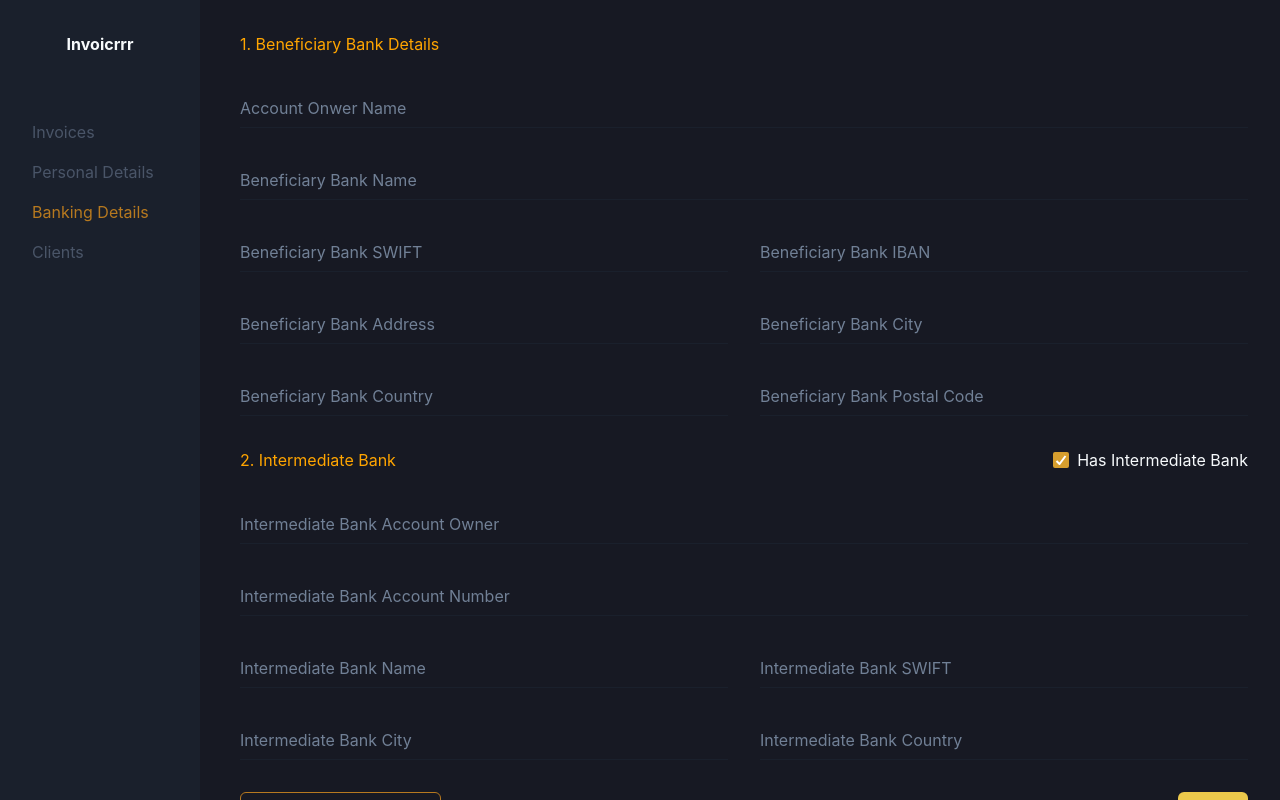
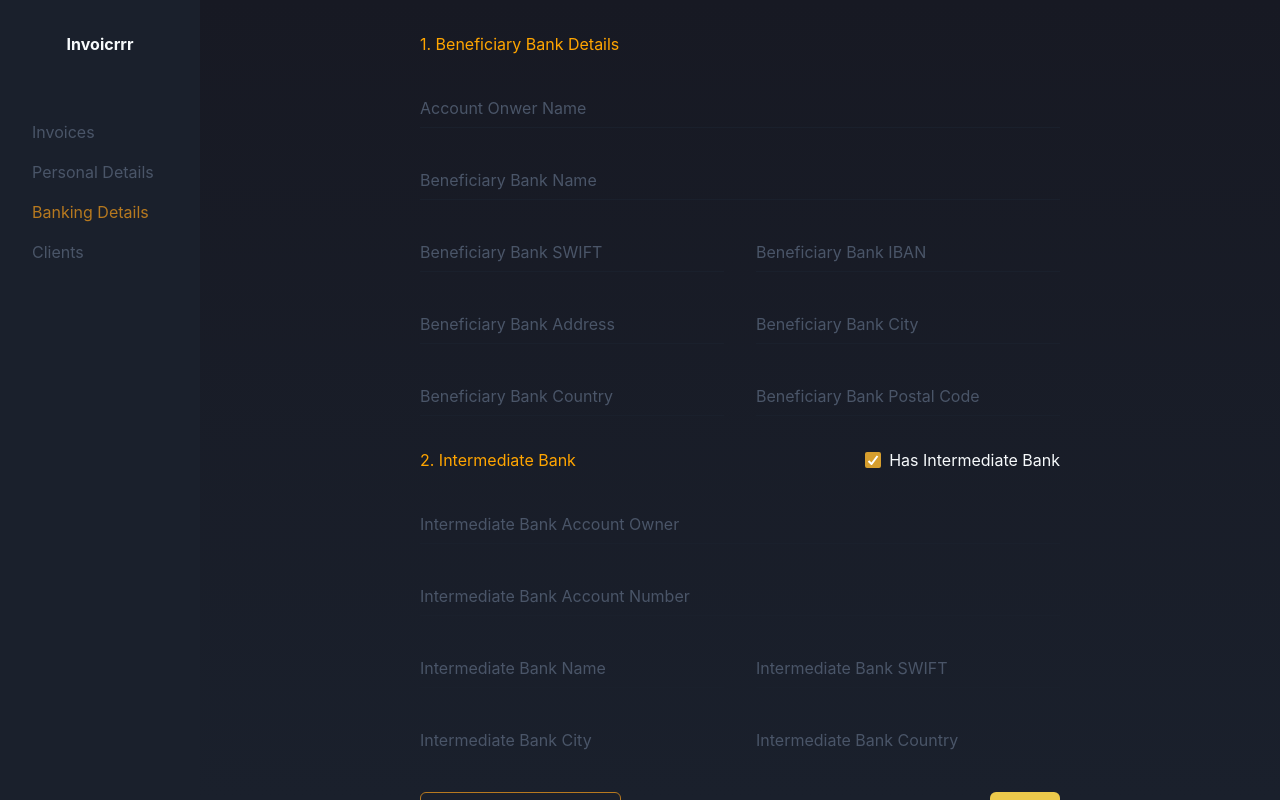
Before and after one commit to fischerafael/invoicrrr-use-reducer, a Next.js app: page /dashboard/banking-details in a window 1280 px wide. Built offline with nearby package versions, Linux system fonts and the light colour scheme.

Commit message:
feat: styling changes

```diff
--- a/src/components/DashboardTemplate/index.tsx
+++ b/src/components/DashboardTemplate/index.tsx
@@ -17,6 +17,7 @@ export const DashboardTemplate = ({
       minH="100vh"
       align="flex-start"
       color="gray.50"
+      spacing="0"
     >
       <VStack
         w="full"
@@ -25,19 +26,22 @@ export const DashboardTemplate = ({
         h="100vh"
         align="flex-start"
         p="8"
+        shadow="xl"
       >
         {sidebar}
       </VStack>
 
       <VStack
+        bgGradient="linear(to-b, gray.900, gray.800)"
         w="full"
-        maxW="gray.100"
-        align="flex-start"
+        align="center"
         p="8"
         h="100vh"
         overflowY="auto"
       >
-        {main}
+        <VStack w="full" maxW="container.sm">
+          {main}
+        </VStack>
       </VStack>
     </HStack>
   );
--- a/src/components/Input/index.tsx
+++ b/src/components/Input/index.tsx
@@ -3,5 +3,13 @@ import { Input as ChakraInput, InputProps } from "@chakra-ui/react";
 interface IInput extends InputProps {}
 
 export const Input = ({ ...props }: IInput) => {
-  return <ChakraInput variant="flushed" borderColor="gray.800" {...props} />;
+  return (
+    <ChakraInput
+      _placeholder={{ color: "gray.600" }}
+      variant="flushed"
+      borderColor="gray.800"
+      color="gray.300"
+      {...props}
+    />
+  );
 };
```
